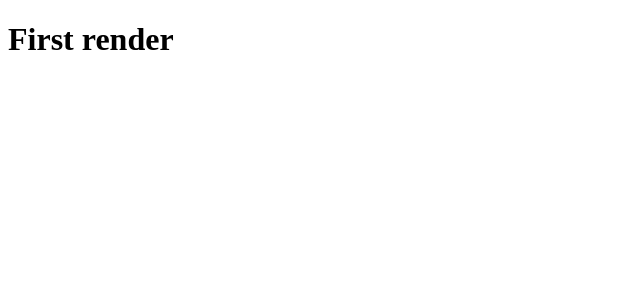
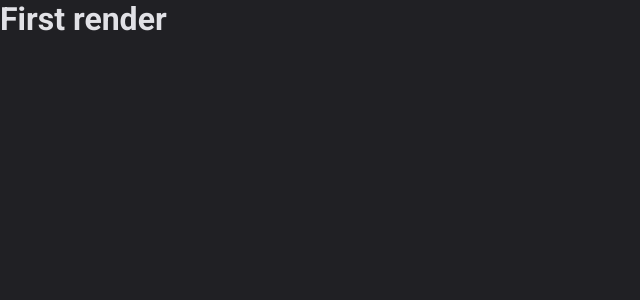
Before and after one commit to Hugovarellaa/dtmoney-2022, a React (Vite) app: page / in a window 1280 px wide. Shown: the top 300 px of the page, without its empty margins (0-640 px from the left). Built offline with nearby package versions, Linux system fonts and the light colour scheme.

Commit message:
Provider styled-components e global styles

```diff
--- a/src/App.tsx
+++ b/src/App.tsx
@@ -1,7 +1,13 @@
+import { ThemeProvider } from "styled-components";
+import { GlobalStyles } from "./styles/global";
+import { defaultTheme } from "./styles/theme/default";
+
 export function App() {
   return (
-    <div>
+    <ThemeProvider theme={defaultTheme}>
       <h1>First render</h1>
-    </div>
+
+      <GlobalStyles />
+    </ThemeProvider>
   );
 }
```
